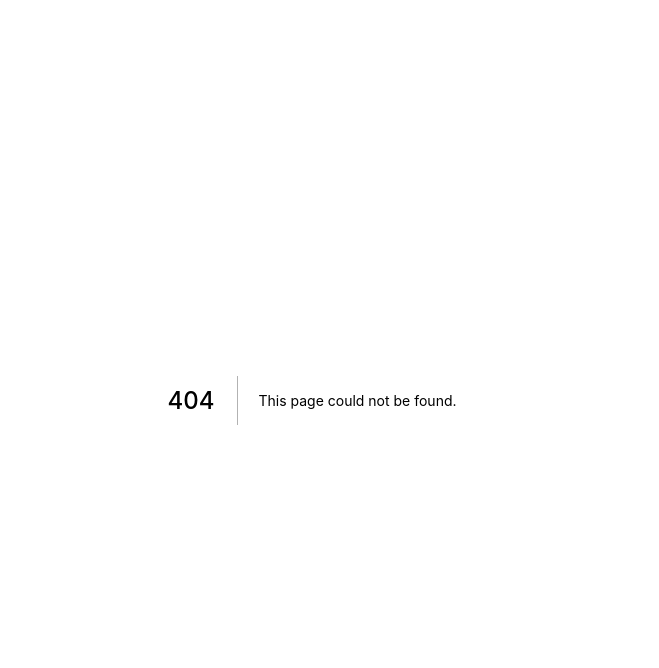
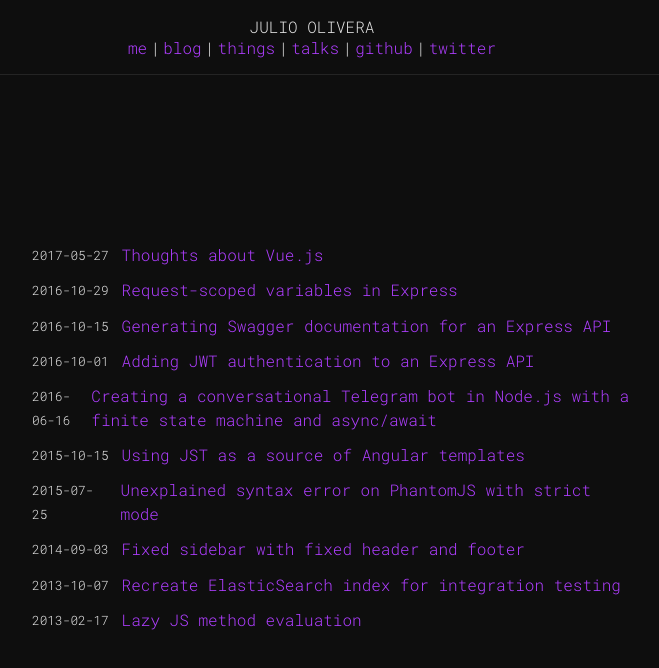
Before and after one commit to julioolvr/me, a Next.js app: page /b in a window 1280 px wide. Before the commit this address had no page. Shown: the top 668 px of the page, without its empty margins (328-987 px from the left). Built offline with nearby package versions, Linux system fonts and the light colour scheme.

Commit message:
Blog posts list

```diff
--- a/components/layout.js
+++ b/components/layout.js
@@ -35,6 +35,7 @@ const Layout = ({ children }) => {
         .container {
           display: flex;
           justify-content: center;
+          align-items: center;
           flex: 2;
         }
 
--- a/components/myself.js
+++ b/components/myself.js
@@ -14,7 +14,7 @@ const Myself = () => {
           <a>me</a>
         </Link>
         <span className="separator">|</span>
-        <Link href="/b/2017/05/27/thoughts-about-vue-js">
+        <Link href="/b">
           <a>blog</a>
         </Link>
         <span className="separator">|</span>
--- a/components/postLayout.js
+++ b/components/postLayout.js
@@ -40,7 +40,9 @@ class Post extends React.Component {
           <title>{title}</title>
         </Head>
 
-        <div className="date">{date}</div>
+        <div className="date">
+          <time>{date}</time>
+        </div>
         <h1 className={langs.length > 1 && 'has-multiple-langs'}>{title}</h1>
         {langs.length > 1 && <LanguageSelector langs={langs} lang={lang} />}
 
--- /dev/null
+++ b/pages/b.js
@@ -0,0 +1,90 @@
+import Link from 'next/link';
+
+import Layout from '~/components/layout';
+
+const posts = [
+  {
+    title: 'Thoughts about Vue.js',
+    href: '/b/2017/05/27/thoughts-about-vue-js',
+    date: '2017-05-27'
+  },
+  {
+    title: 'Request-scoped variables in Express',
+    href: '/b/2016/10/29/request-persistence-express',
+    date: '2016-10-29'
+  },
+  {
+    title: 'Generating Swagger documentation for an Express API',
+    href: '/b/2016/10/15/express-api-swagger',
+    date: '2016-10-15'
+  },
+  {
+    title: 'Adding JWT authentication to an Express API',
+    href: '/b/2016/10/01/express-jwt',
+    date: '2016-10-01'
+  },
+  {
+    title:
+      'Creating a conversational Telegram bot in Node.js with a finite state machine and async/await',
+    href: '/b/2016/06/16/telegram-bot-fsm-async-await',
+    date: '2016-06-16'
+  },
+  {
+    title: 'Using JST as a source of Angular templates',
+    href: '/b/2015/10/15/angular-and-jst',
+    date: '2015-10-15'
+  },
+  {
+    title: 'Unexplained syntax error on PhantomJS with strict mode',
+    href: '/b/2015/07/25/syntax-error-strict-mode-phantomjs',
+    date: '2015-07-25'
+  },
+  {
+    title: 'Fixed sidebar with fixed header and footer',
+    href: '/b/2014/09/03/fixed-sidebar-header-footer',
+    date: '2014-09-03'
+  },
+  {
+    title: 'Recreate ElasticSearch index for integration testing',
+    href: '/b/2013/10/07/elasticsearch-recreate-index-tests',
+    date: '2013-10-07'
+  },
+  {
+    title: 'Lazy JS method evaluation',
+    href: '/b/2013/02/17/lazy-js-method-evaluation',
+    date: '2013-02-17'
+  }
+];
+
+const PostsList = () => {
+  return (
+    <Layout>
+      <ol>
+        {posts.map(post => (
+          <li>
+            <time>{post.date}</time>
+            <Link href={post.href}>
+              <a>{post.title}</a>
+            </Link>
+          </li>
+        ))}
+      </ol>
+
+      <style jsx>{`
+        li {
+          list-style: none;
+          line-height: 1.5em;
+          display: flex;
+          margin: 0.7em 0;
+        }
+
+        time {
+          font-size: 0.8em;
+          margin-right: 1em;
+        }
+      `}</style>
+    </Layout>
+  );
+};
+
+export default PostsList;
```
